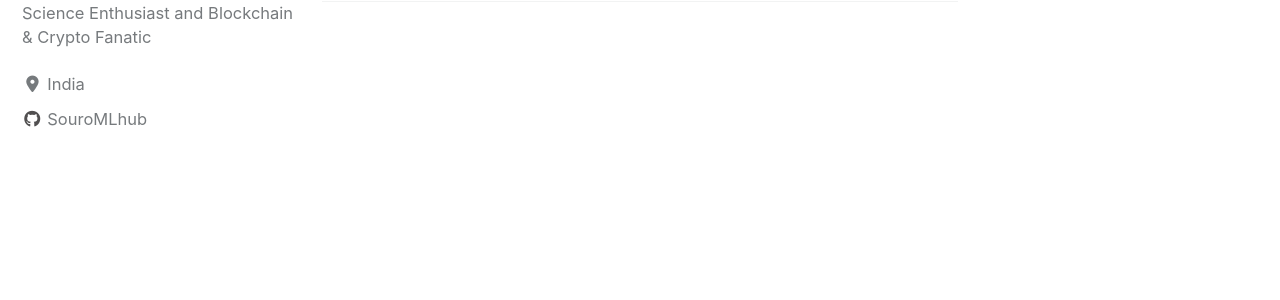
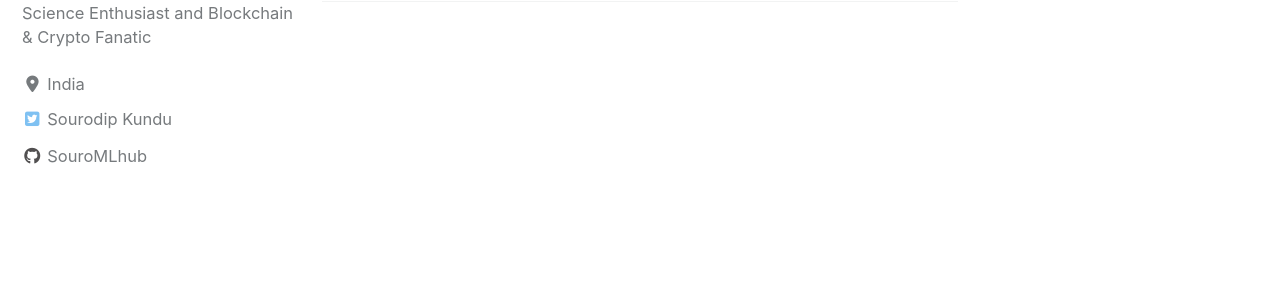
Before and after one commit to SouroMLhub/SouroMLhub.github.io, a Jekyll site: the page built from index.html, in a window 1280 px wide. Shown: the part 178-478 px from the top of the page. Built offline with Jekyll 4.4.1, drawn with Linux system fonts in a browser that asks for light colours; cached includes are drawn as plain includes; nearby versions of some CDN libraries; the list of posts is cut into pages by our own code.

Commit message:
initial commit

```diff
--- a/_config.yml
+++ b/_config.yml
@@ -119,9 +119,9 @@ author:
     - label: "Website"
       icon: "fas fa-fw fa-link"
       # url: "https://your-website.com"
-    - label: "Twitter"
+    - label: "Sourodip Kundu"
       icon: "fab fa-fw fa-twitter-square"
-      # url: "https://twitter.com/"
+      url: "https://twitter.com/SourodipKundu1"
     - label: "Facebook"
       icon: "fab fa-fw fa-facebook-square"
       # url: "https://facebook.com/"
```
